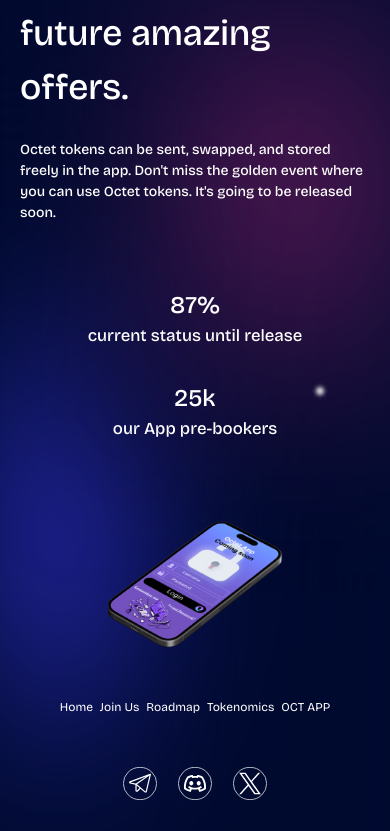
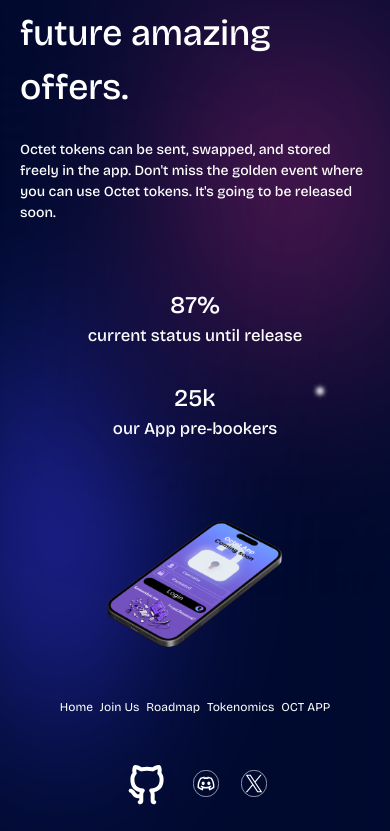
Before and after one commit to chochodev/Octet-app, a React (Create React App) app: page / in a window 390 px wide. Shown: the part 7693-8524 px from the top of the page. Built offline with nearby package versions, Linux system fonts and the light colour scheme.

Commit message:
commiting build folder too

```diff
--- a/src/components/footer/index.jsx
+++ b/src/components/footer/index.jsx
@@ -1,5 +1,6 @@
 import React from 'react'
-import { Link } from 'react-scroll'
+import { Link } from 'react-scroll';
+import { RiGithubLine } from 'react-icons/ri';
 
 const Footer = () => {
   return (
@@ -12,13 +13,14 @@ const Footer = () => {
         <Link to='oct-app' className='text-[.75rem] md:text-[1rem] hover:text-secondary active:text-secondary-dim transition-all duration-200 ease-in-out uppercase'>Oct App</Link>
       </div>
       <div className='flex gap-[15%] justify-center min-w-[30%]'>
-        <a href='#home'>
-          <img src="./assets/svg/telegram.svg" alt="TELEGRAM" className='w-[3rem] h-[3rem] object-contain' />
+        <a href='https://github.com/octetproject' target="_blank" rel='noopener noreferrer'>
+          {/* <img src="./assets/svg/telegram.svg" alt="TELEGRAM" className='w-[3rem] h-[3rem] object-contain' /> */}
+          <RiGithubLine className='w-[3rem] h-[3rem]' />
         </a>
-        <a href='#home'>
+        <a href='https://discord.gg/c3Jnn3QGB4' target="_blank" rel='noopener noreferrer'>
           <img src="./assets/svg/discord.svg" alt="DISCORD" className='w-[3rem] h-[3rem] object-contain' />
         </a>
-        <a href='#home'>
+        <a href='https://twitter.com/Official_Octet' target="_blank" rel='noopener noreferrer'>
           <img src="./assets/svg/x.svg" alt="X" className='w-[3rem] h-[3rem] object-contain' />
         </a>
       </div>
--- a/src/components/navbar/index.jsx
+++ b/src/components/navbar/index.jsx
@@ -19,7 +19,7 @@ const Navbar = () => {
         }}
       >
         <img src='./assets/images/logo.png' alt='LOGO' className='absolute left-[5%] xl:left-[7.5%] h-[3.875rem] sm:h-[5rem] w-[3.875rem] sm:w-[5rem] object-cover select-none' />
-        <div className="hidden lg:flex justify-evenly w-[50%] min-w-[40rem] lg:min-w-[45rem] px-0 xl:px-[.5rem] py-[1rem] rounded-[6.25rem] border-solid border-white border-[1px]">
+        <div className="hidden lg:flex justify-evenly w-[50%] min-w-[40rem] lg:min-w-[45rem] px-0 xl:px-[.5rem] py-[1rem] rounded-[6.25rem] ">
           <Link to='home' offset={-80} className={nav_link}>Home</Link>
           <Link to='joinus' offset={-80} className={nav_link}>Join Us</Link>
           <Link to='roadmap' offset={-80} className={nav_link}>Roadmap</Link>
```
